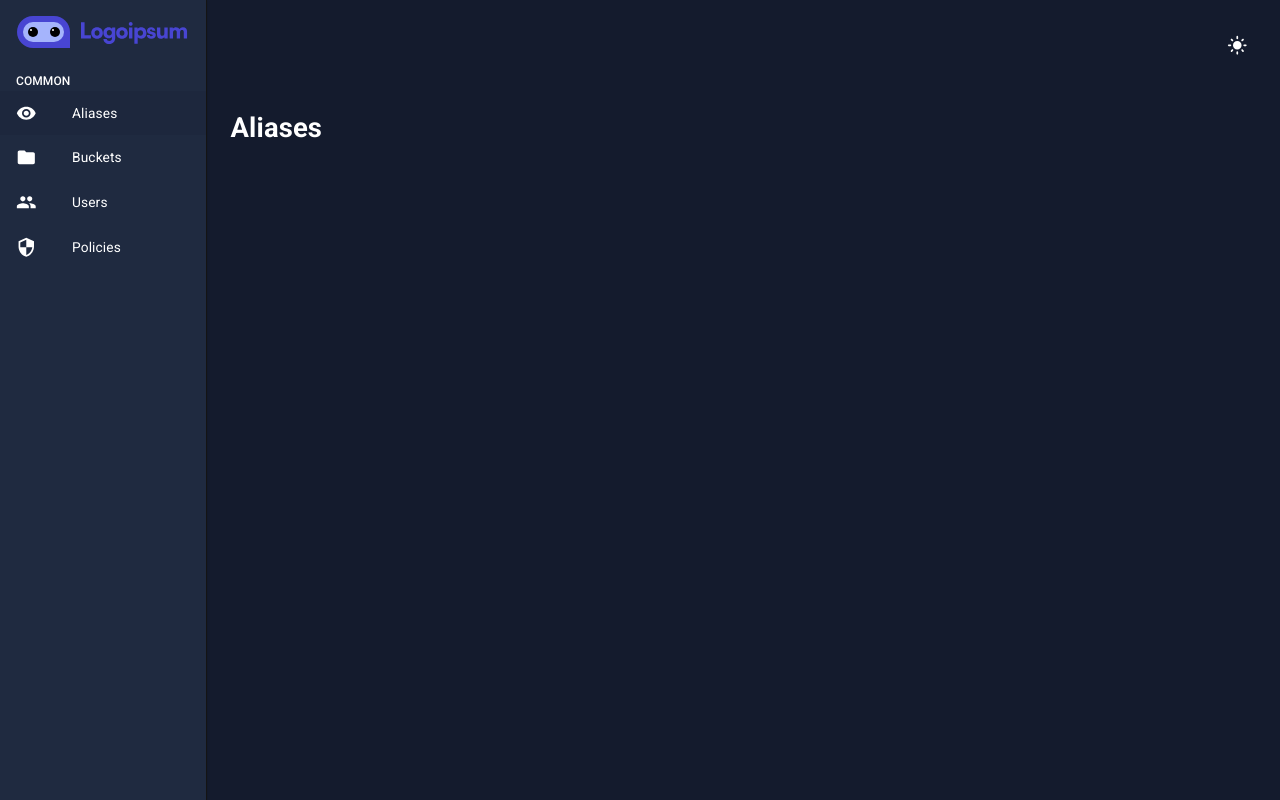
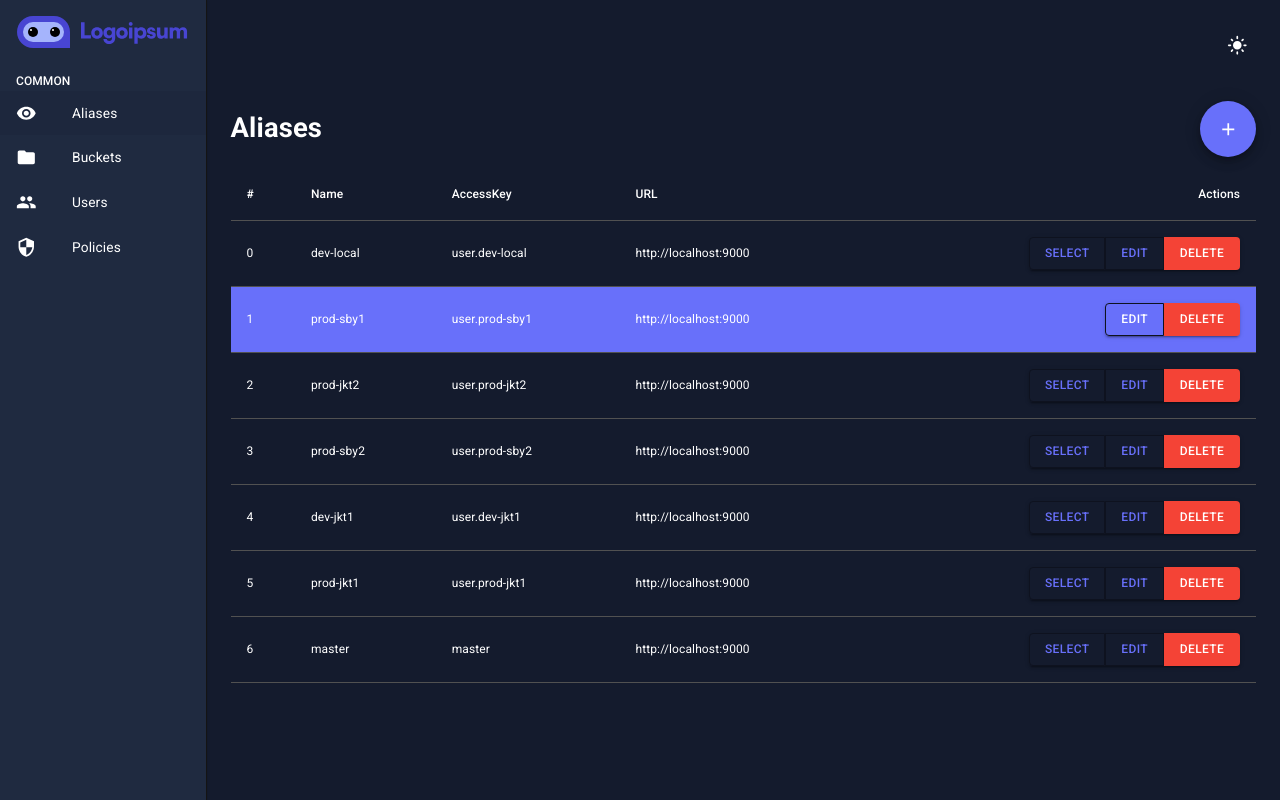
Before and after one commit to nafisrdn/minio-tools-webapp-fe, a React (Create React App) app: page /aliases in a window 1280 px wide. Built offline with nearby package versions, Linux system fonts and the light colour scheme.

Commit message:
Add aliases page ui

```diff
--- /dev/null
+++ b/src/data/dummy-aliases.js
@@ -0,0 +1,44 @@
+export default [
+  {
+    name: 'dev-local',
+    accessKey: 'user.dev-local',
+    url: 'http://localhost:9000',
+    selected: false
+  },
+  {
+    name: 'prod-sby1',
+    accessKey: 'user.prod-sby1',
+    url: 'http://localhost:9000',
+    selected: true
+  },
+  {
+    name: 'prod-jkt2',
+    accessKey: 'user.prod-jkt2',
+    url: 'http://localhost:9000',
+    selected: false
+  },
+  {
+    name: 'prod-sby2',
+    accessKey: 'user.prod-sby2',
+    url: 'http://localhost:9000',
+    selected: false
+  },
+  {
+    name: 'dev-jkt1',
+    accessKey: 'user.dev-jkt1',
+    url: 'http://localhost:9000',
+    selected: false
+  },
+  {
+    name: 'prod-jkt1',
+    accessKey: 'user.prod-jkt1',
+    url: 'http://localhost:9000',
+    selected: false
+  },
+  {
+    name: 'master',
+    accessKey: 'master',
+    url: 'http://localhost:9000',
+    selected: false
+  }
+];
--- a/src/pages/aliases/index.jsx
+++ b/src/pages/aliases/index.jsx
@@ -1,5 +1,89 @@
+import { Add } from '@mui/icons-material';
+import {
+  Box,
+  Button,
+  ButtonGroup,
+  Fab,
+  Table,
+  TableBody,
+  TableCell,
+  TableContainer,
+  TableHead,
+  TableRow,
+  useTheme
+} from '@mui/material';
+import dummyAliases from '../../data/dummy-aliases';
+
 function AliasesPage() {
-  return <h1>Aliases</h1>;
+  const theme = useTheme();
+
+  console.log(theme);
+
+  return (
+    <>
+      <Box display="flex" justifyContent="space-between" alignItems="center">
+        <h1>Aliases</h1>
+        <Fab color="secondary" aria-label="add">
+          <Add />
+        </Fab>
+      </Box>
+      <TableContainer>
+        <Table>
+          <TableHead>
+            <TableRow>
+              <TableCell>#</TableCell>
+              <TableCell>Name</TableCell>
+              <TableCell>AccessKey</TableCell>
+              <TableCell>URL</TableCell>
+              <TableCell align="right">Actions</TableCell>
+            </TableRow>
+          </TableHead>
+
+          <TableBody>
+            {dummyAliases.map((alias, index) => (
+              <TableRow
+                key={alias.name}
+                sx={{
+                  background: alias.selected ? theme.palette.secondary.main : '',
+                  color: alias.selected
+                    ? theme.palette.getContrastText(theme.palette.secondary.main)
+                    : '',
+                  td: {
+                    color: 'inherit'
+                  }
+                }}>
+                <TableCell>{index}</TableCell>
+                <TableCell>{alias.name}</TableCell>
+                <TableCell>{alias.accessKey}</TableCell>
+                <TableCell>{alias.url}</TableCell>
+                <TableCell align="right">
+                  <ButtonGroup variant="contained">
+                    {!alias.selected && (
+                      <Button color="secondary" variant="outlined">
+                        Select
+                      </Button>
+                    )}
+
+                    <Button
+                      color={alias.selected ? 'primary' : 'secondary'}
+                      variant="outlined"
+                      sx={{
+                        color: alias.selected ? theme.palette.common.white : null
+                      }}>
+                      Edit
+                    </Button>
+                    <Button color="error" variant="contained">
+                      Delete
+                    </Button>
+                  </ButtonGroup>
+                </TableCell>
+              </TableRow>
+            ))}
+          </TableBody>
+        </Table>
+      </TableContainer>
+    </>
+  );
 }
 
 export default AliasesPage;
--- a/src/theme.js
+++ b/src/theme.js
@@ -133,7 +133,7 @@ export const themeSettings = (mode) => {
               main: colors.primary[500]
             },
             secondary: {
-              main: colors.greenAccent[500]
+              main: colors.blueAccent[500]
             },
             neutral: {
               dark: colors.grey[700],
@@ -150,7 +150,7 @@ export const themeSettings = (mode) => {
               main: colors.primary[100]
             },
             secondary: {
-              main: colors.greenAccent[500]
+              main: colors.blueAccent[500]
             },
             neutral: {
               dark: colors.grey[700],
```
